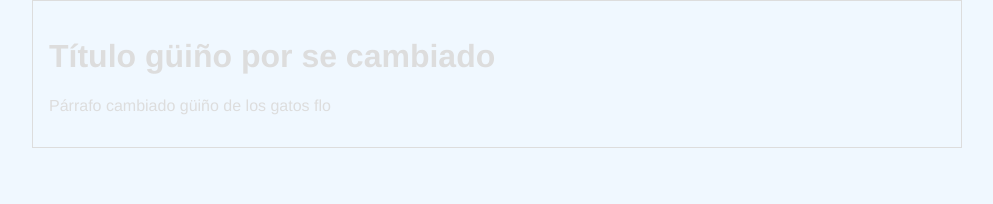
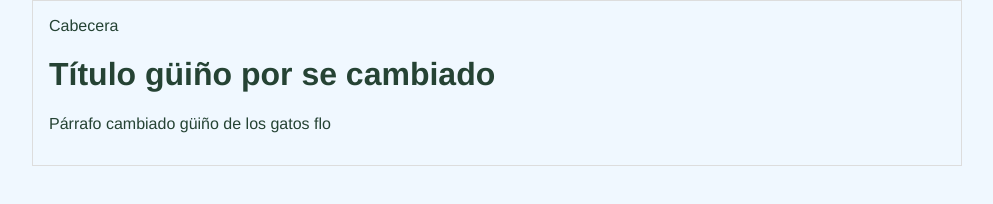
Before and after one commit to Loaezo/Blog-aprendiendo-Git-GitHub, a plain HTML site: page blogpost.html in a window 1280 px wide. Shown: the whole page, without its empty margins (143-1136 px from the left). Drawn offline with Linux system fonts and the light colour scheme.

Commit message:
estructura inicial de la cabecera

```diff
--- a/blogpost.html
+++ b/blogpost.html
@@ -7,8 +7,13 @@
 </head>
 <body>
   <div id="container">
-    <h1>Título güiño por se cambiado</h1>
-    <p>Párrafo cambiado güiño de los gatos flo</p>
+    <div id="cabecera">
+      Cabecera
+    </div>
+    <div id="post">
+      <h1>Título güiño por se cambiado</h1>
+      <p>Párrafo cambiado güiño de los gatos flo</p>
+    </div>
   </div>
 </body>
 </html>
--- a/css/estilos.css
+++ b/css/estilos.css
@@ -1,6 +1,6 @@
 body
 {
-  color: #dddddd;
+  color: #254334;
   background-color: aliceblue;
   font-size: 16 px;
   text-align: left;
```
